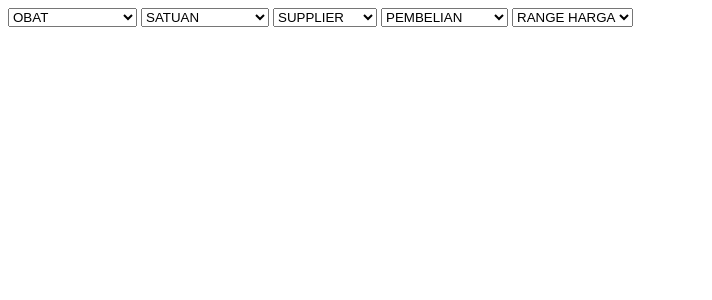
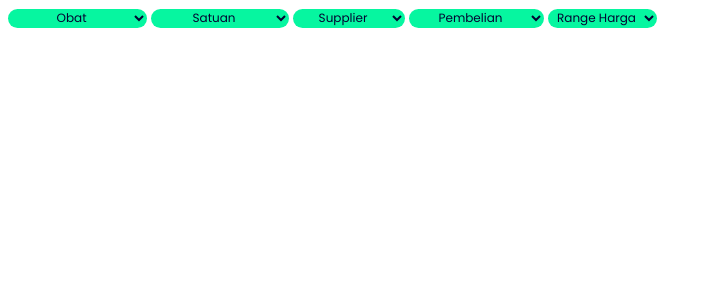
Before and after one commit to FrontKurnianuswaruwu/projectapotek, a Django app: template templates/menu/pilhan.html in a window 1280 px wide. Shown: the top 300 px of the page, without its empty margins (0-712 px from the left). Run offline with Django 4.2, Linux system fonts and the light colour scheme; the template is opened without the code that fills it, so the values that code supplies are empty.

Commit message:
sty menu/pilihan

```diff
--- a/templates/menu/pilhan.html
+++ b/templates/menu/pilhan.html
@@ -1,27 +1,50 @@
+<link rel="preconnect" href="https://fonts.googleapis.com">
+<link rel="preconnect" href="https://fonts.gstatic.com" crossorigin>
+<link href="https://fonts.googleapis.com/css2?family=Poppins:wght@700&display=swap" rel="stylesheet">
+<link rel="preconnect" href="https://fonts.googleapis.com">
+<link rel="preconnect" href="https://fonts.gstatic.com" crossorigin>
+<link href="https://fonts.googleapis.com/css2?family=Poppins&display=swap" rel="stylesheet">
+<style>
+    select{
+        background-color: #06F6A0;
+        border: none;
+        border-radius: 10px;
+        text-align: center;
+        font-size: 12px;
+        font-family: 'Poppins', sans-serif;
+        color: #030532;
+        padding: 0 5px;
+    }
+    option{
+        background-color: #030532;
+        color: #06F6A0;
+    }
+</style>
+
 <select name="Obat" id="selectOption" data-url="obat">
-    <option value="" disabled selected>OBAT</option>
+    <option value="" disabled selected>Obat</option>
     <option value="url1">Kelompok Obat</option>
     <option value="url2">Data Obat</option>
     <option value="url3">Data Obat Satuan</option>
     <option value="url4">Jenis Obat</option>
 </select>
 <select name="Satuan" id="selectOption1" data-url="satuan">
-    <option value="" disabled selected>SATUAN</option>
+    <option value="" disabled selected>Satuan</option>
     <option value="url5">data Satuan</option>
     <option value="url6">Satuan Bertingkat</option>
 </select>
 <select name="Supplier" id="selectOption2" data-url="supplier">
-    <option value="" disabled selected>SUPPLIER</option>
+    <option value="" disabled selected>Supplier</option>
     <option value="">Supplier</option>
     <option value="">Obat Supplier</option>
 </select>
 <select name="Pembelian" id="selectOption3" data-url="pembelian">
-    <option value="" disabled selected>PEMBELIAN</option>
+    <option value="" disabled selected>Pembelian</option>
     <option value="">Pembelian Faktur</option>
     <option value="">Pembelian detail</option>
 </select>
 <select name="Range" id="selectOption4" data-url="range">
-    <option value="" disabled selected>RANGE HARGA</option>
+    <option value="" disabled selected>Range Harga</option>
     <option value="">Range Harga</option>
 </select>
 <script>
```
Also changed, not shown: templates/master-mkelompok.html (+21 -0 lines), templates/mdafsat/v-dafsat-brg.html (+3 -20 lines).
